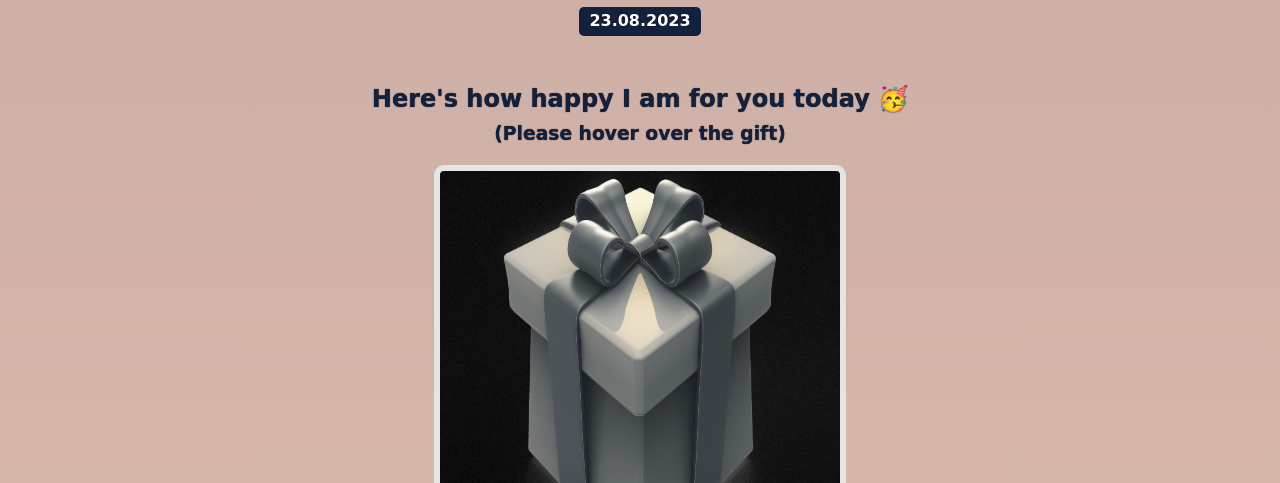
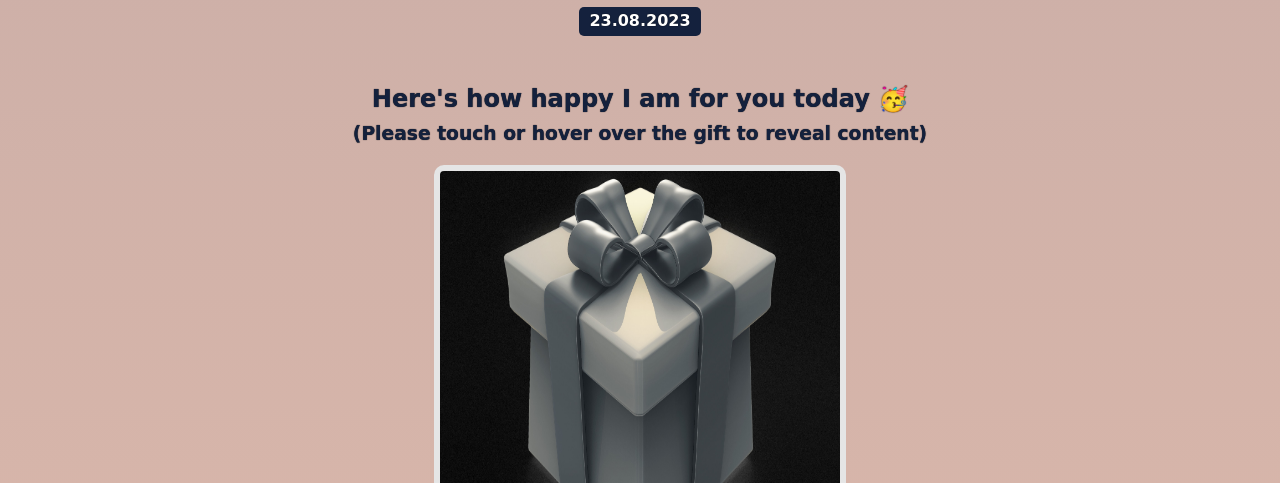
Before and after one commit to Ohpilseung/Birthday-site, a website built with Vite: page index.html in a window 1280 px wide. Shown: the part 317-800 px from the top of the page. Built offline with nearby package versions, Linux system fonts and the light colour scheme; a web font is replaced by a local one.

Commit message:
Changed the gift-hint text

```diff
--- a/index.html
+++ b/index.html
@@ -19,7 +19,7 @@
 
             <div class="gift-section">
                 <h2 class="gift-title">Here's how happy I am for you today 🥳</h2>
-                <h3 class="gift-hint">(Please hover over the gift)</h3>
+                <h3 class="gift-hint">(Please touch or hover over the gift to reveal content)</h3>
                 <div class="gift-img" id="gift-img-happy"></div>
             </div>
 
```
